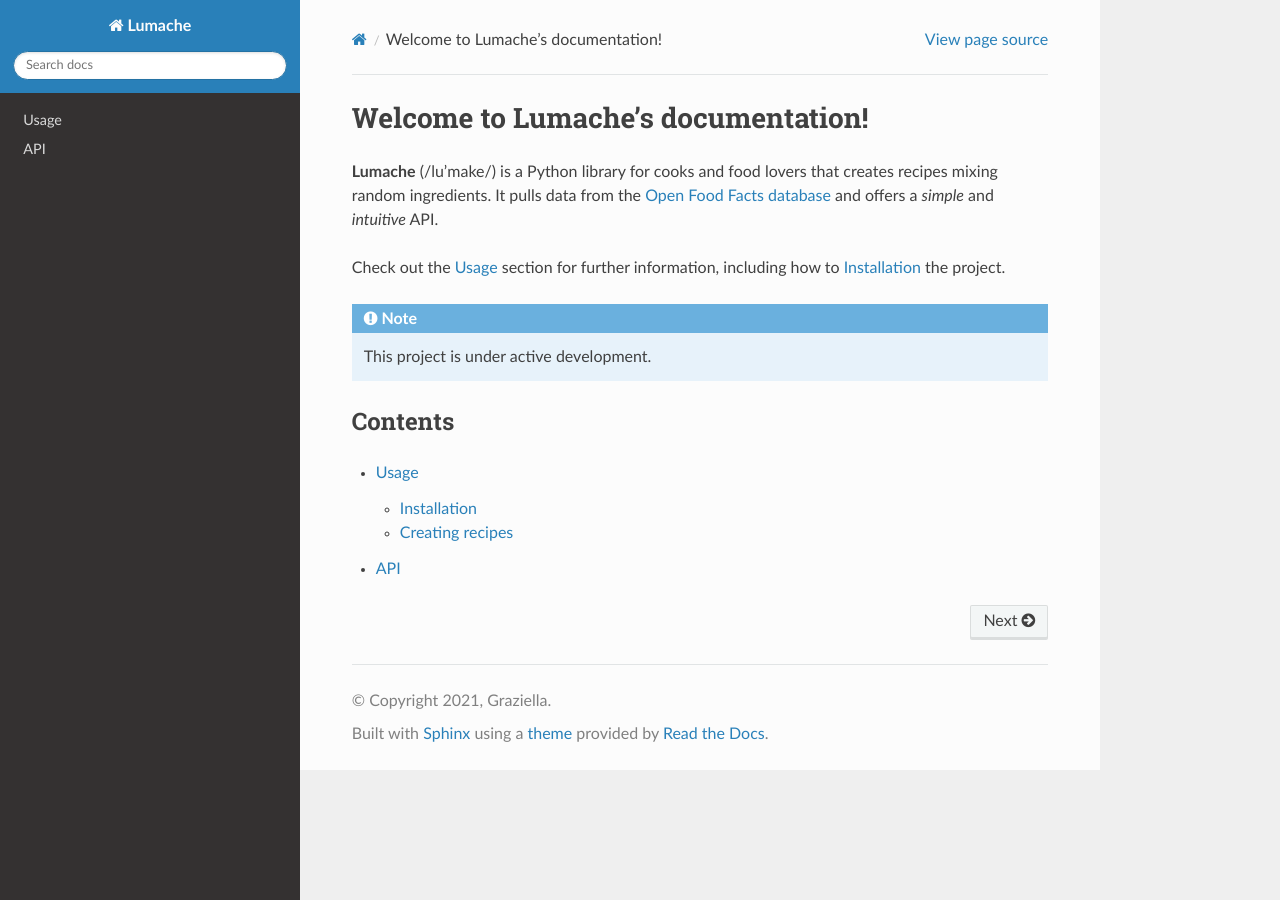
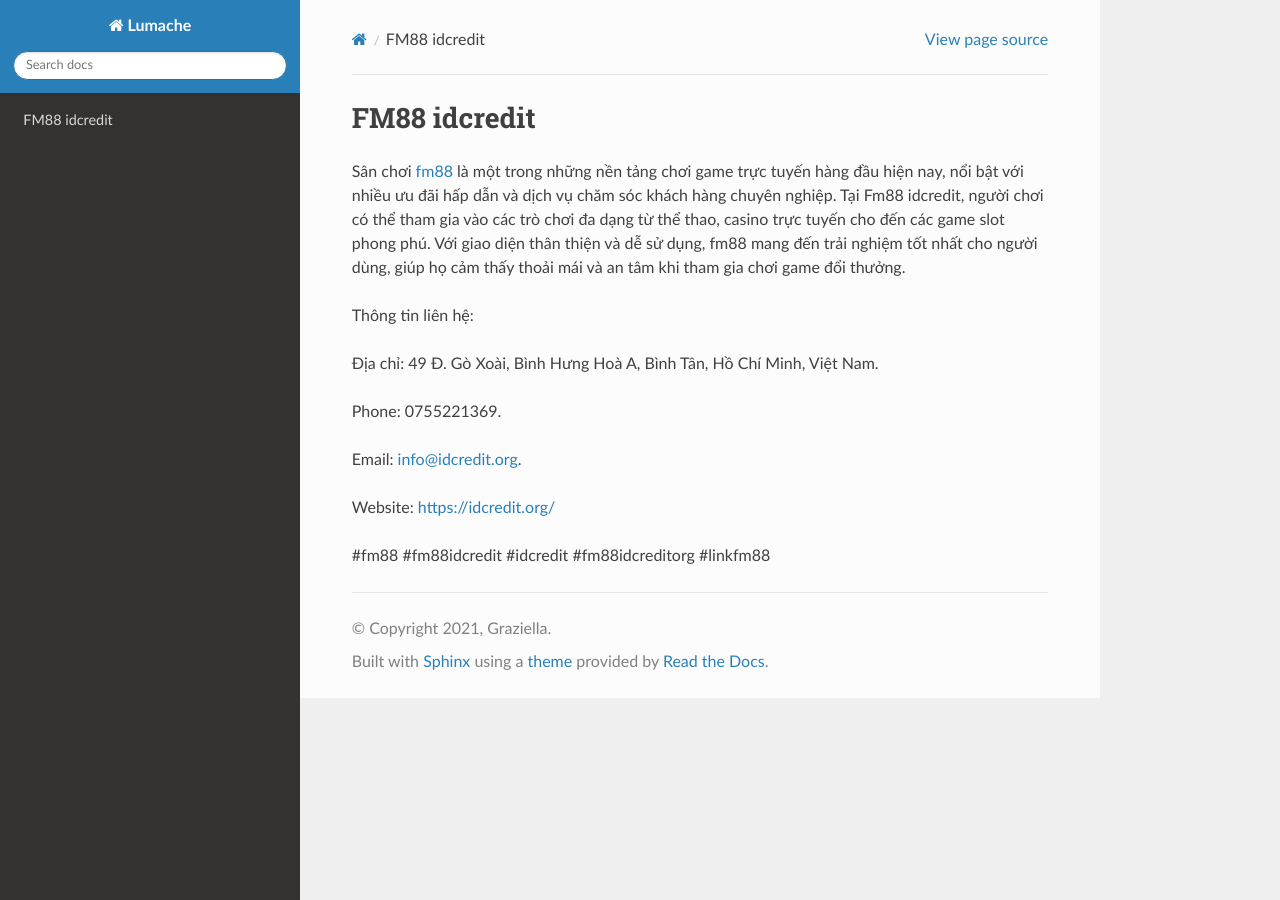
Before and after one commit to parkisngan19/fm88idcredit, a Sphinx documentation site: the page built from docs/source/index.rst, in a window 1280 px wide. Built offline with Sphinx 7.4.7 and the Read the Docs theme 3.1.0, drawn with Linux system fonts in a browser that asks for light colours.

Commit message:
Update index.rst

```diff
--- a/docs/source/index.rst
+++ b/docs/source/index.rst
@@ -1,22 +1,16 @@
-Welcome to Lumache's documentation!
+FM88 idcredit
 ===================================
 
-**Lumache** (/lu'make/) is a Python library for cooks and food lovers
-that creates recipes mixing random ingredients.
-It pulls data from the `Open Food Facts database <https://world.openfoodfacts.org/>`_
-and offers a *simple* and *intuitive* API.
+Sân chơi `fm88 <https://idcredit.org/>`_ là một trong những nền tảng chơi game trực tuyến hàng đầu hiện nay, nổi bật với nhiều ưu đãi hấp dẫn và dịch vụ chăm sóc khách hàng chuyên nghiệp. Tại Fm88 idcredit, người chơi có thể tham gia vào các trò chơi đa dạng từ thể thao, casino trực tuyến cho đến các game slot phong phú. Với giao diện thân thiện và dễ sử dụng, fm88 mang đến trải nghiệm tốt nhất cho người dùng, giúp họ cảm thấy thoải mái và an tâm khi tham gia chơi game đổi thưởng.
 
-Check out the :doc:`usage` section for further information, including
-how to :ref:`installation` the project.
+Thông tin liên hệ:
 
-.. note::
+Địa chỉ: 49 Đ. Gò Xoài, Bình Hưng Hoà A, Bình Tân, Hồ Chí Minh, Việt Nam.
 
-   This project is under active development.
+Phone: 0755221369.
 
-Contents
---------
+Email: info@idcredit.org.
 
-.. toctree::
+Website: https://idcredit.org/
 
-   usage
-   api
+#fm88 #fm88idcredit #idcredit #fm88idcreditorg #linkfm88
```
